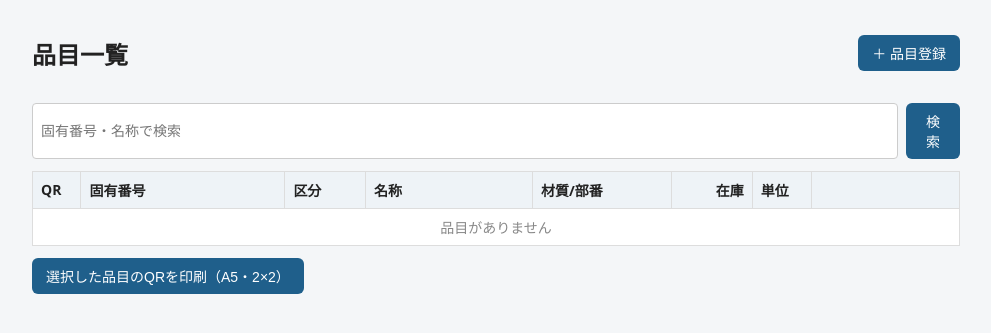
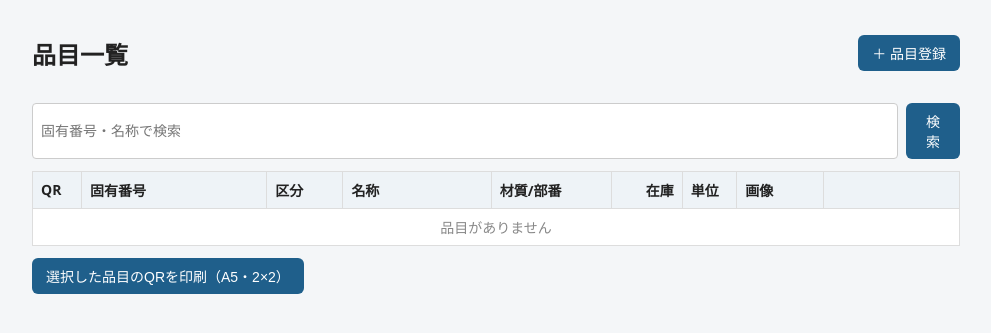
Before and after one commit to kind7447-design/yutaka-inventory, a FastAPI app: page /items in a window 1280 px wide. Shown: the part 44-377 px from the top of the page, without its empty margins (144-1135 px from the left). Run offline with FastAPI, Linux system fonts and the light colour scheme; the visitor is signed in with stand-in values (Sample User, id 1); some libraries are stand-ins or nearby versions.

Commit message:
品目一覧にサムネイル列を追加、そこから画像削除できるように変更
Co-Authored-By: Claude Sonnet 4.6 <noreply@anthropic.com>

```diff
--- a/app/templates/items/list.html
+++ b/app/templates/items/list.html
@@ -22,13 +22,14 @@
     <thead>
       <tr>
         <th style="width:36px;">QR</th>
-        <th style="width:22%;">固有番号</th>
-        <th style="width:60px;">区分</th>
-        <th style="width:18%;">名称</th>
-        <th style="width:15%;">材質/部番</th>
-        <th style="width:60px; text-align:right;">在庫</th>
-        <th style="width:44px;">単位</th>
-        <th style="width:110px;"></th>
+        <th style="width:20%;">固有番号</th>
+        <th style="width:56px;">区分</th>
+        <th style="width:16%;">名称</th>
+        <th style="width:13%;">材質/部番</th>
+        <th style="width:52px; text-align:right;">在庫</th>
+        <th style="width:40px;">単位</th>
+        <th style="width:64px;">画像</th>
+        <th style="width:100px;"></th>
       </tr>
     </thead>
     <tbody>
@@ -42,13 +43,24 @@
         <td>{{ it.material or '' }}</td>
         <td style="text-align:right;">{{ it.stock_qty }}</td>
         <td>{{ it.unit }}</td>
+        <td style="text-align:center; padding:4px;">
+          {% if it.image_data %}
+          <div>
+            <a href="/items/{{ it.id }}/image" target="_blank">
+              <img src="/items/{{ it.id }}/image"
+                   style="width:48px; height:48px; object-fit:cover; border-radius:4px; border:1px solid #ddd; display:block; margin:0 auto;">
+            </a>
+            <form method="post" action="/items/{{ it.id }}/image/delete" style="margin-top:2px;"
+                  onsubmit="return confirm('「{{ it.item_code }}」の画像を削除しますか？');">
+              <button type="submit" style="font-size:10px; padding:1px 6px; background:#c62828; color:#fff; border:none; border-radius:3px; cursor:pointer;">削除</button>
+            </form>
+          </div>
+          {% else %}
+          <a href="/items/{{ it.id }}/image/edit" style="font-size:11px; color:#888;">＋登録</a>
+          {% endif %}
+        </td>
         <td style="white-space:nowrap;">
           <a class="btn gray sm" href="/items/{{ it.id }}/edit">編集</a>
-          {% if it.image_data %}
-          <a class="btn sm" href="/items/{{ it.id }}/image" target="_blank"
-             style="background:#1565c0;">画像確認</a>
-          {% endif %}
-          <a class="btn gray sm" href="/items/{{ it.id }}/image/edit">画像</a>
           <a class="btn gray sm" href="/items/{{ it.id }}/drawings">図面</a>
           <form method="post" action="/items/{{ it.id }}/delete" style="display:inline;"
                 onsubmit="return confirm('「{{ it.item_code }}」を削除します。よろしいですか？');">
@@ -57,7 +69,7 @@
         </td>
       </tr>
       {% else %}
-      <tr><td colspan="8" style="text-align:center; color:#888;">品目がありません</td></tr>
+      <tr><td colspan="9" style="text-align:center; color:#888;">品目がありません</td></tr>
       {% endfor %}
     </tbody>
   </table>
```
